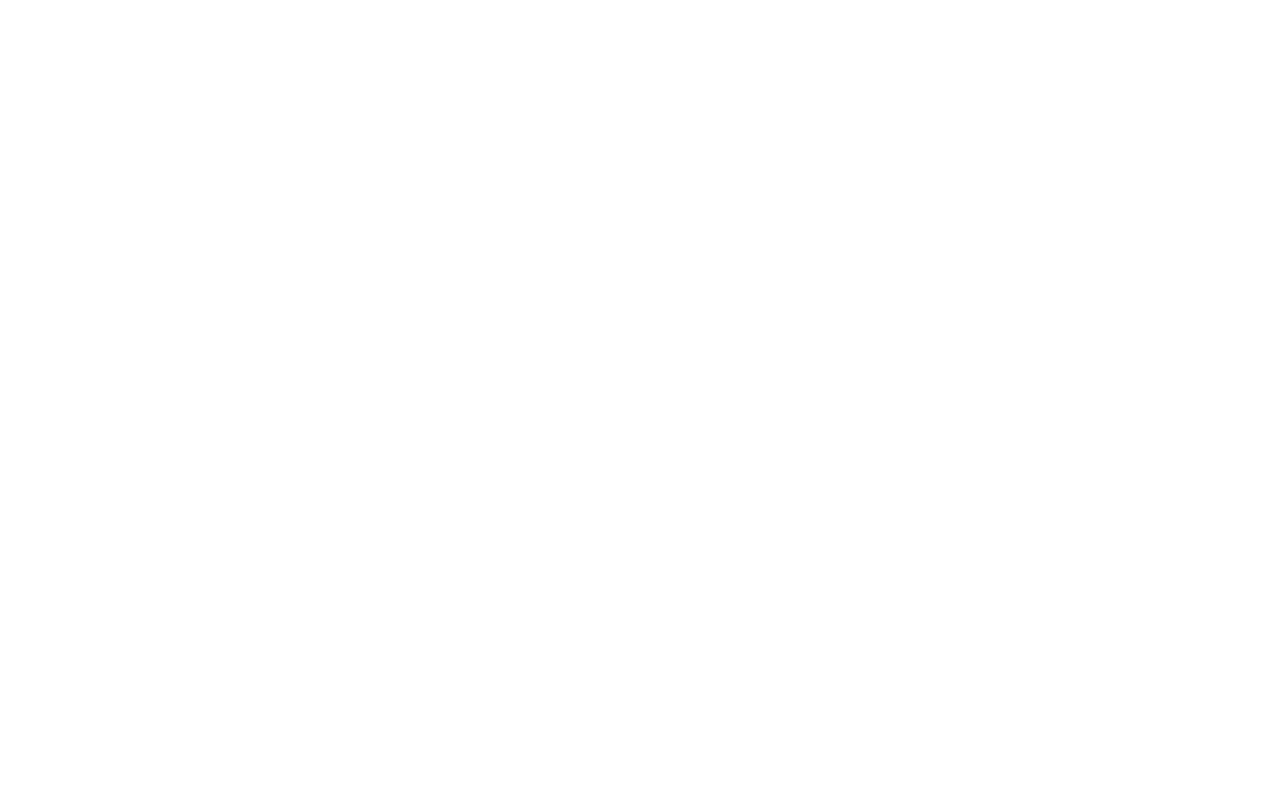
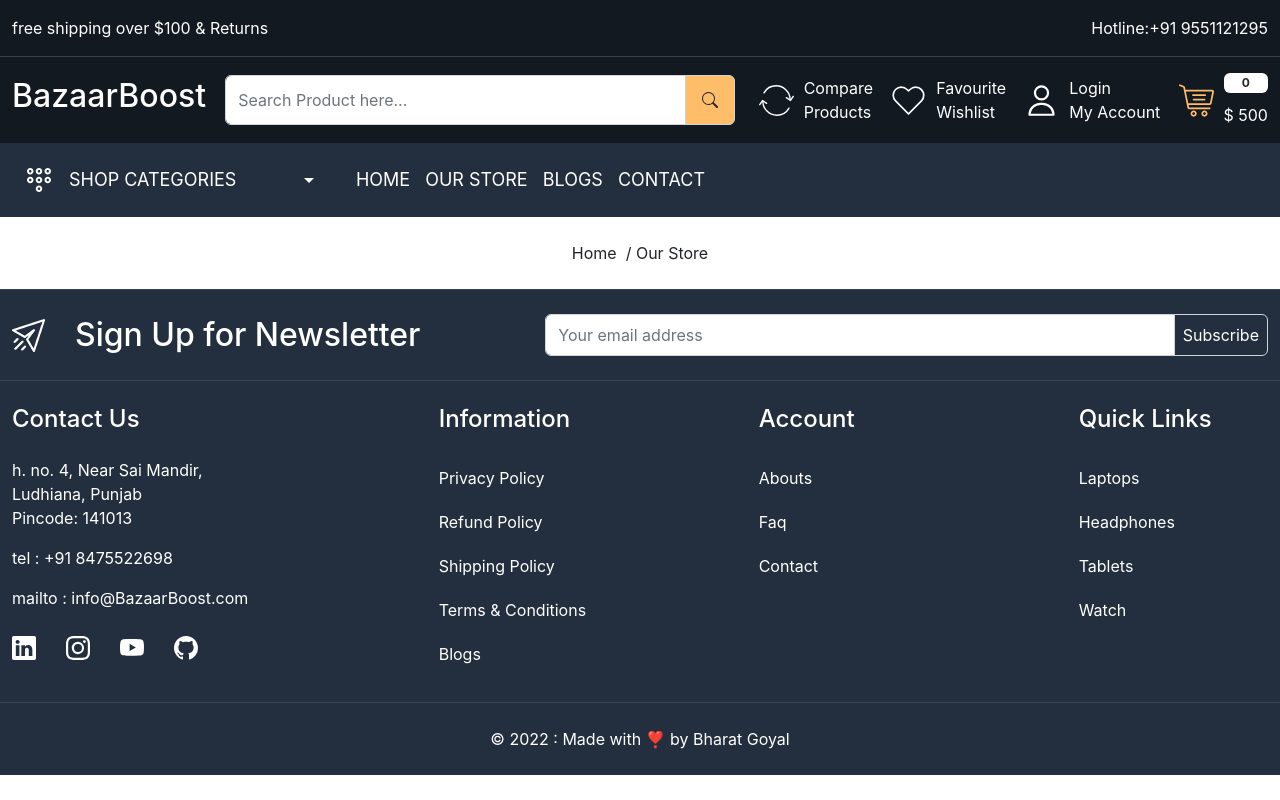
Before and after one commit to bharatgl/BazaarBoost, a React (Create React App) app: page /store in a window 1280 px wide. Before the commit this address had no page. Built offline with nearby package versions, Linux system fonts and the light colour scheme.

Commit message:
feat:  homepage done ✅& started our store

```diff
--- a/package.json
+++ b/package.json
@@ -11,6 +11,7 @@
     "react": "^18.2.0",
     "react-dom": "^18.2.0",
     "react-fast-marquee": "^1.3.5",
+    "react-helmet": "^6.1.0",
     "react-icons": "^4.7.1",
     "react-rating-stars-component": "^2.2.0",
     "react-redux": "^8.0.5",
--- a/src/App.js
+++ b/src/App.js
@@ -6,6 +6,7 @@
 import Home from "./pages/Home";
 
 import "./App.css";
+import OurStore from "./pages/OurStore";
 function App() {
   return (
     <>
@@ -16,6 +17,7 @@
             <Route index element={<Home />} />
             <Route path="about" element={<About />} />
             <Route path="contact" element={<Contact />} />
+            <Route path="store" element={<OurStore />} />
           </Route>
         </Routes>
       </BrowserRouter>
--- /dev/null
+++ b/src/components/BreadCrumb.js
@@ -0,0 +1,24 @@
+import React from "react";
+import { Link } from "react-router-dom";
+
+const BreadCrumb = (props) => {
+  const { title } = props;
+  return (
+    <div className="breadcrumb mb-0 py-4">
+      <div className="container-xxl">
+        <div className="row">
+          <div className="col-12 ">
+            <p className="text-center mb-0">
+              <Link to="/" className="text-dark">
+                Home &nbsp;
+              </Link>
+              / {title}
+            </p>
+          </div>
+        </div>
+      </div>
+    </div>
+  );
+};
+
+export default BreadCrumb;
--- a/src/components/Header.js
+++ b/src/components/Header.js
@@ -128,7 +128,7 @@
                 <div className="menu-links">
                   <div className="d-flex align-items-center gap-15">
                     <NavLink to="/">Home</NavLink>
-                    <NavLink to="/">Our Store</NavLink>
+                    <NavLink to="/store">Our Store</NavLink>
                     <NavLink to="/">Blogs</NavLink>
                     <NavLink to="/contact">Contact</NavLink>
                   </div>
--- /dev/null
+++ b/src/pages/OurStore.js
@@ -0,0 +1,12 @@
+import React from "react";
+import BreadCrumb from "../components/BreadCrumb";
+
+const OurStore = () => {
+  return (
+    <>
+      <BreadCrumb title="Our Store"/>
+    </>
+  );
+};
+
+export default OurStore;
```
Also changed, not shown: 1 other file (tests, documents, lock files or other folders).
